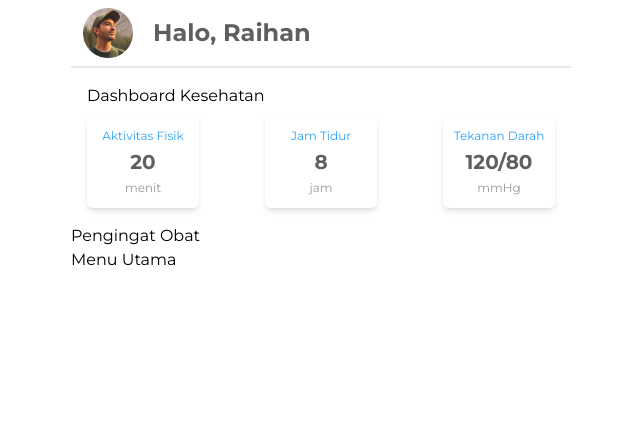
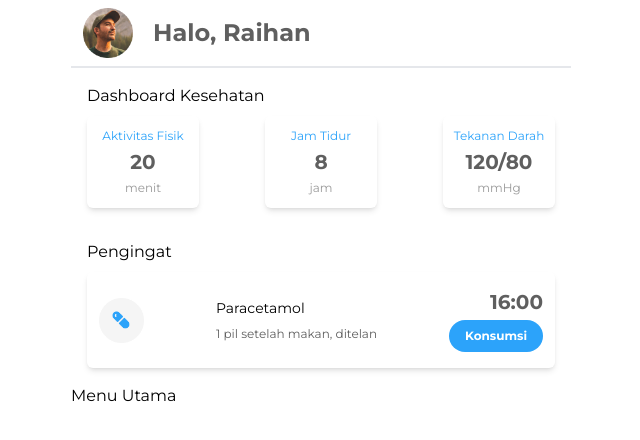
Before and after one commit to Personal-Health-Record/frontend, a Next.js app: page / in a window 1280 px wide. Shown: the top 440 px of the page, without its empty margins (319-959 px from the left). Built offline with nearby package versions, Linux system fonts and the light colour scheme.

Commit message:
feat: pengingat

```diff
--- /dev/null
+++ b/src/app/components/Pengingat/index.tsx
@@ -0,0 +1,36 @@
+import Image from "next/image";
+
+const Pengingat = () => {
+  return (
+    <div className="flex flex-col px-4 py-4 gap-2">
+      <h3>Pengingat</h3>
+
+      <div className="flex shadow-md rounded-md px-3 py-4 gap-3 items-center justify-between">
+        <div>
+          <Image
+            src="/images/pengingat-icon.png"
+            alt=""
+            width={45}
+            height={45}
+          />
+        </div>
+
+        <div className="flex flex-col justify-center gap-2">
+          <p className="text-sm">Paracetamol</p>
+          <p className="text-xs text-mainGrey whitespace-nowrap">
+            1 pil setelah makan, ditelan
+          </p>
+        </div>
+
+        <div className="flex flex-col items-end gap-1">
+          <p className="text-xl font-bold text-mainGrey">16:00</p>
+          <button className="text-xs bg-mainBlue px-4 py-2 rounded-3xl text-white font-bold">
+            Konsumsi
+          </button>
+        </div>
+      </div>
+    </div>
+  );
+};
+
+export default Pengingat;
--- a/src/app/page.tsx
+++ b/src/app/page.tsx
@@ -1,12 +1,13 @@
 import Dashboard from "./components/Dashboard";
 import Header from "./components/Header";
+import Pengingat from "./components/Pengingat";
 
 export default function Home() {
   return (
     <main className="flex flex-col min-h-screen ">
       <Header />
       <Dashboard />
-      <div>Pengingat Obat</div>
+      <Pengingat />
       <div>Menu Utama</div>
     </main>
   );
```
Also changed, not shown: public/images/pengingat-icon.png (added).
